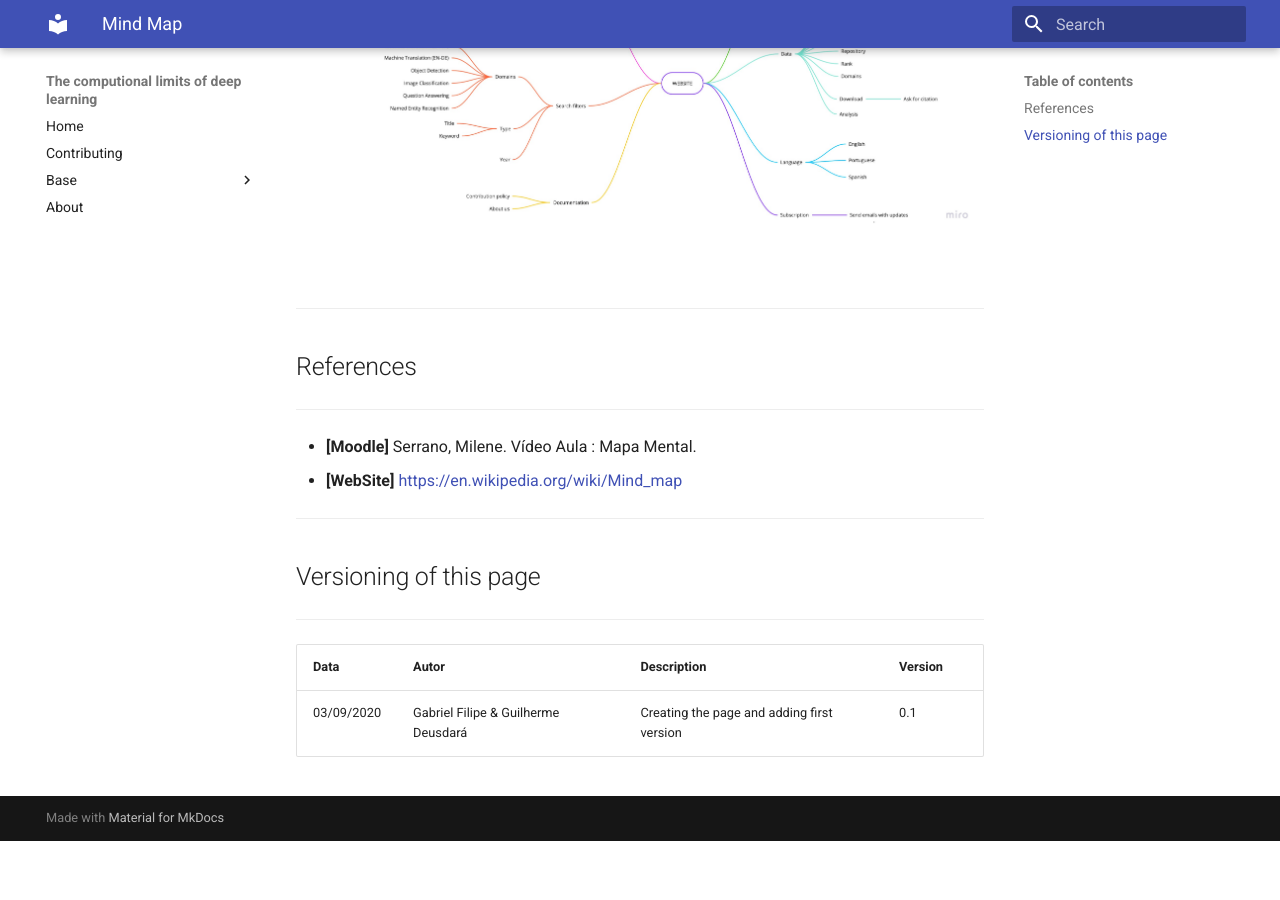
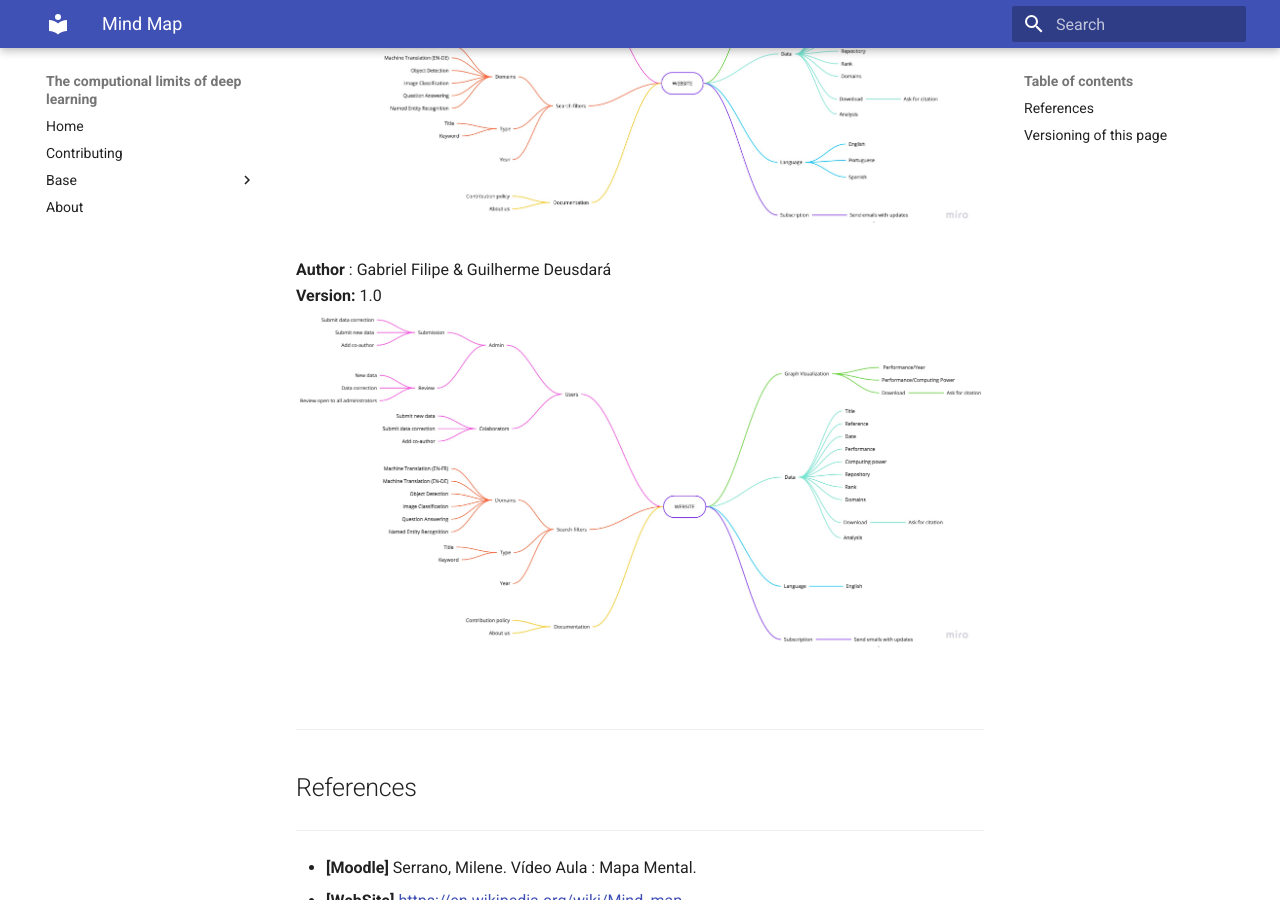
Before and after one commit to UnBArqDsw/2020.1_G2_ProjetoX, an MkDocs documentation site: the page built from documentation/docs/base/requirements/preTraceability/mind_map.md, in a window 1280 px wide and 900 px high, scrolled down 538 px. Built offline with MkDocs 1.6.1 and Material for MkDocs 9.7.7, drawn with Linux system fonts in a browser that asks for light colours; before the commit the page ends 1379 px from its top, so only the background shows below that.

Commit message:
Adds version 1.0 of the mind map

```diff
--- a/documentation/docs/base/requirements/preTraceability/mind_map.md
+++ b/documentation/docs/base/requirements/preTraceability/mind_map.md
@@ -7,6 +7,10 @@ For this project we created a mind map based on the group brainstorm.
 **Author** : Gabriel Filipe & Guilherme Deusdará</br>
 **Version:** 0.1</br>
 ![Gabriel Filipe & Guilherme Deusdará](./images/mind_map_v0.jpg)
+
+**Author** : Gabriel Filipe & Guilherme Deusdará</br>
+**Version:** 1.0</br>
+![Gabriel Filipe & Guilherme Deusdará](./images/mind_map_v1.jpg)
 
 <br>
 
```
Also changed, not shown: documentation/docs/base/requirements/preTraceability/images/mind_map_v1.jpg (added).
